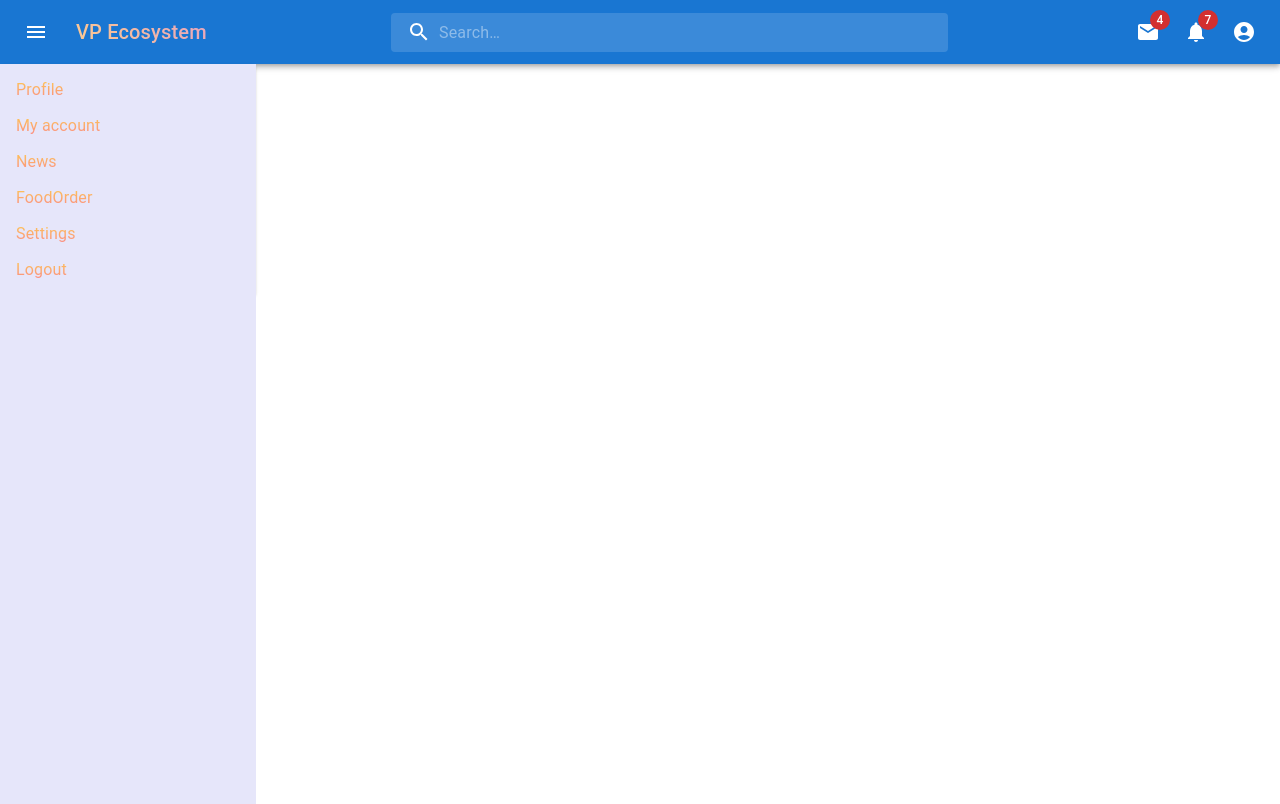
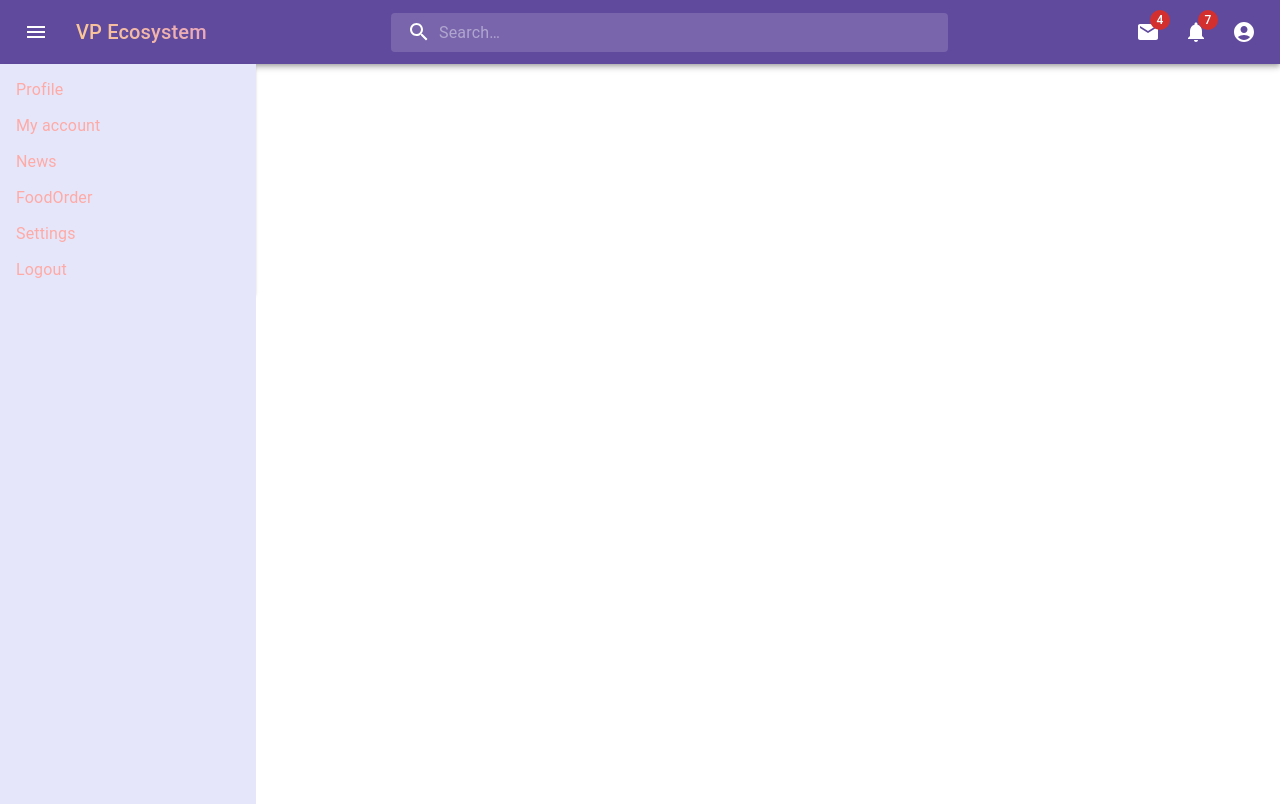
Before and after one commit to GodDmitrii/VP_Ecosystem, a React app: page / in a window 1280 px wide. Built offline with nearby package versions, Linux system fonts and the light colour scheme.

Commit message:
Menu: Updated theme colors

```diff
--- a/src/components/Header/header.tsx
+++ b/src/components/Header/header.tsx
@@ -27,6 +27,9 @@ const useStyles = makeStyles({
     background: "linear-gradient(45deg, #fccb90, #d57eeb)",
     "-webkit-background-clip": "text",
     "-webkit-text-fill-color": "transparent",
+  },
+  appbar: {
+    backgroundColor: "#604A9D !important",
   },
 });
 
@@ -72,7 +75,6 @@ const StyledInputBase = styled(InputBase)(({ theme }) => ({
 const Header: React.FC<IHeaderData> = (props: IHeaderData): JSX.Element => {
   const classes = useStyles();
   const menuData = useContext(MenuContext);
-  console.log("Context From Header", menuData);
 
   const [anchorEl, setAnchorEl] = React.useState<null | HTMLElement>(null);
   const [mobileMoreAnchorEl, setMobileMoreAnchorEl] =
@@ -181,7 +183,7 @@ const Header: React.FC<IHeaderData> = (props: IHeaderData): JSX.Element => {
 
   return (
     <Box sx={{ flexGrow: 1 }}>
-      <AppBar position="static">
+      <AppBar position="static" className={classes.appbar}>
         <Toolbar>
           <IconButton
             size="large"
--- a/src/components/Menu/menu.tsx
+++ b/src/components/Menu/menu.tsx
@@ -17,14 +17,16 @@ const useStyles = makeStyles({
   },
 });
 
-const StyledMenuItem = styled(MenuItem)(({ theme }) => ({
+const StyledMenuItem = styled(MenuItem)(() => ({
   color: "#EFAE4C",
-  background: "linear-gradient(to top, #fa709a 0%, #fee140 100%)",
-  "-webkit-background-clip": "text",
-  "-webkit-text-fill-color": "transparent",
   width: "100%",
   fontWeight: "bold",
   fontSize: "12px",
+}));
+
+const StyledMenuLink = styled(Link)(() => ({
+  color: "#FEAAA6",
+  textDecoration: "none",
 }));
 
 const Menu: React.FC<IMenuData> = (props: IMenuData): JSX.Element => {
@@ -38,22 +40,22 @@ const Menu: React.FC<IMenuData> = (props: IMenuData): JSX.Element => {
           <Paper>
             <MenuList className={classes.menu__list}>
               <StyledMenuItem>
-                <Link to="/profile">Profile</Link>
+                <StyledMenuLink to="/profile">Profile</StyledMenuLink>
               </StyledMenuItem>
               <StyledMenuItem>
-                <Link to="/account">My account</Link>
+                <StyledMenuLink to="/account">My account</StyledMenuLink>
               </StyledMenuItem>
               <StyledMenuItem>
-                <Link to="/news">News</Link>
+                <StyledMenuLink to="/news">News</StyledMenuLink>
               </StyledMenuItem>
               <StyledMenuItem>
-                <Link to="/food">FoodOrder</Link>
+                <StyledMenuLink to="/food">FoodOrder</StyledMenuLink>
               </StyledMenuItem>
               <StyledMenuItem>
-                <Link to="/settings">Settings</Link>
+                <StyledMenuLink to="/settings">Settings</StyledMenuLink>
               </StyledMenuItem>
               <StyledMenuItem>
-                <Link to="/logout">Logout</Link>
+                <StyledMenuLink to="/logout">Logout</StyledMenuLink>
               </StyledMenuItem>
             </MenuList>
           </Paper>
```
